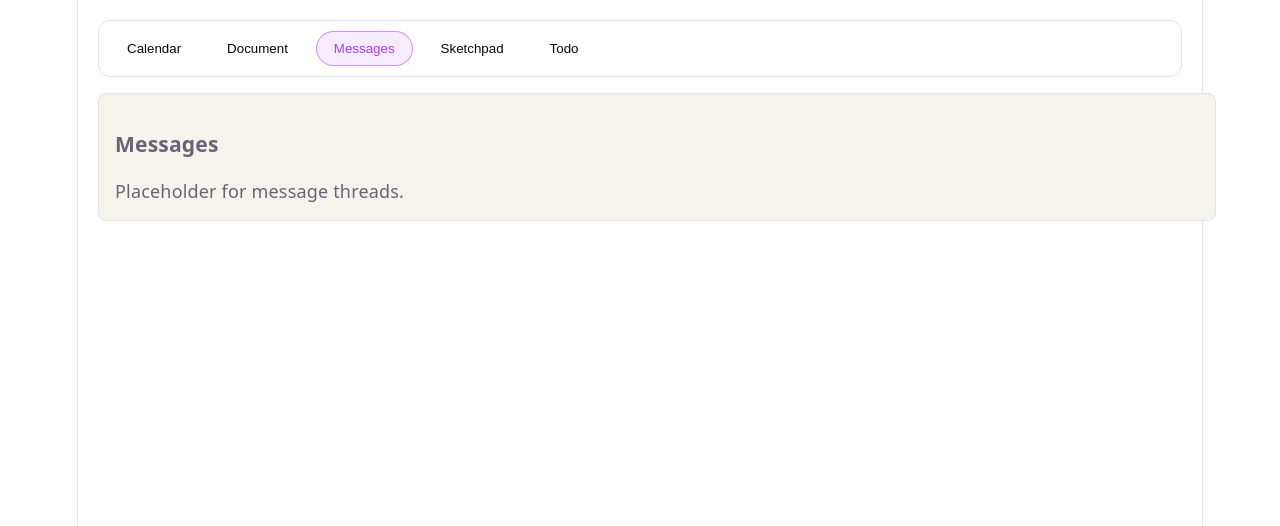
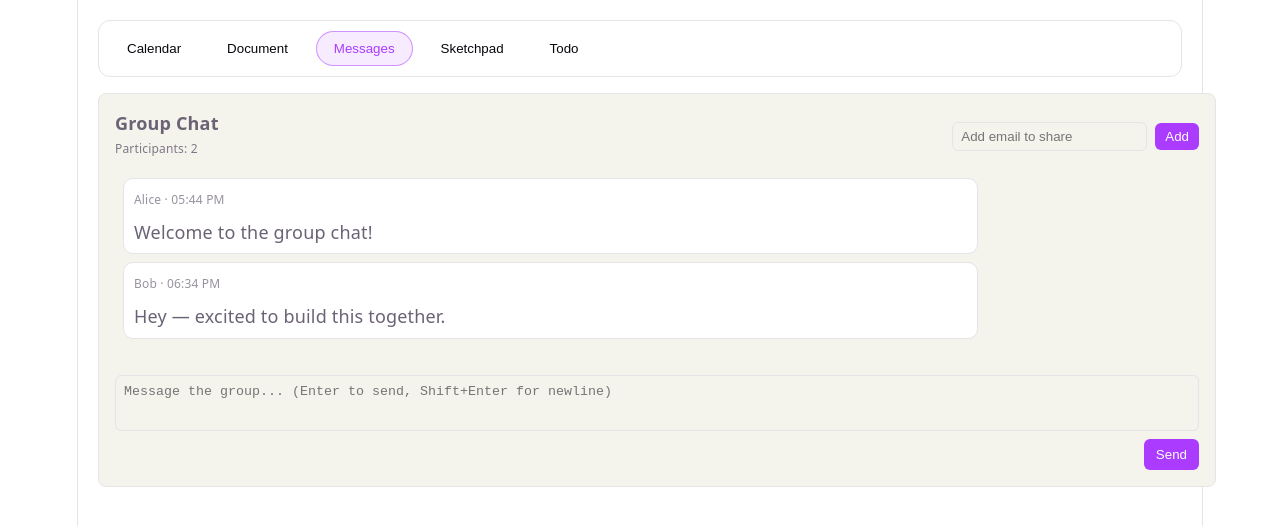
Before and after one commit to sorenbaca-tech/sendr, a React (Vite) app in the folder hackproject1/hackathon-project-1/: page / in a window 1280 px wide. Both pictures are taken after a click on the tab "Messages". Shown: the top 526 px of the page. Built offline with nearby package versions, Linux system fonts and the light colour scheme.

Commit message:
Start of the Messaging app

```diff
--- a/hackproject1/hackathon-project-1/src/components/Messages.jsx
+++ b/hackproject1/hackathon-project-1/src/components/Messages.jsx
@@ -1,10 +1,149 @@
-import React from 'react'
+import React, { useEffect, useRef, useState } from 'react'
+
+const sample = [
+  { id: 1, sender: 'alice@example.com', name: 'Alice', text: 'Welcome to the group chat!', ts: Date.now() - 1000 * 60 * 60 },
+  { id: 2, sender: 'bob@example.com', name: 'Bob', text: 'Hey — excited to build this together.', ts: Date.now() - 1000 * 60 * 10 },
+]
+
+function shortNameFromEmail(email) {
+  const local = email.split('@')[0] || email
+  return local.replace(/[._\-]/g, ' ').replace(/\b\w/g, (c) => c.toUpperCase())
+}
 
 export default function Messages() {
+  const [messages, setMessages] = useState(sample)
+  const [value, setValue] = useState('')
+  const [shareEmail, setShareEmail] = useState('')
+  const [participants, setParticipants] = useState(() => {
+    // derive participants from sample messages
+    const map = {}
+    sample.forEach((m) => {
+      map[m.sender] = { email: m.sender, name: m.name || shortNameFromEmail(m.sender) }
+    })
+    return Object.values(map)
+  })
+  const [notification, setNotification] = useState('')
+
+  const listRef = useRef(null)
+  const emailRef = useRef(null)
+
+  useEffect(() => {
+    // auto-scroll to bottom on new message
+    const el = listRef.current
+    if (el) el.scrollTop = el.scrollHeight
+  }, [messages])
+
+  function send() {
+    const text = value.trim()
+    if (!text) return
+    const m = { id: Date.now(), sender: 'you@example.com', name: 'You', text, ts: Date.now() }
+    setMessages((s) => [...s, m])
+    setValue('')
+  }
+
+  function onKeyDown(e) {
+    if (e.key === 'Enter' && !e.shiftKey) {
+      e.preventDefault()
+      send()
+    }
+  }
+
+  function isValidEmail(email) {
+    return /^[^\s@]+@[^\s@]+\.[^\s@]+$/.test(email)
+  }
+
+  function addParticipant() {
+    const email = shareEmail.trim().toLowerCase()
+    if (!isValidEmail(email)) {
+      // simple feedback: focus the input
+      if (emailRef.current) emailRef.current.focus()
+      return
+    }
+    if (participants.find((p) => p.email === email)) {
+      setShareEmail('')
+      return
+    }
+    const name = shortNameFromEmail(email)
+    const p = { email, name }
+    setParticipants((s) => [...s, p])
+    setShareEmail('')
+    // post a system message announcing join
+    const joinMsg = { id: Date.now() + 1, sender: 'system', name: 'System', text: `${name} (${email}) joined the group.`, ts: Date.now() }
+    setMessages((s) => [...s, joinMsg])
+    // mock email notification
+    setNotification(`Email sent to ${email} with chat access link.`)
+    setTimeout(() => setNotification(''), 3000)
+  }
+
   return (
-    <section className="component-card">
-      <h3>Messages</h3>
-      <p>Placeholder for message threads.</p>
+    <section className="component-card messages-wrapper">
+      <style>{`
+        .messages-wrapper { display:flex; flex-direction:column; height:360px; }
+        .messages-header { display:flex; justify-content:space-between; align-items:center; margin-bottom:8px }
+        .participants { font-size:12px; color:var(--text); opacity:0.85 }
+        .share-box { display:flex; gap:8px; align-items:center }
+        .share-box input { padding:6px 8px; border-radius:6px; border:1px solid var(--border); background:var(--code-bg); color:var(--text-h) }
+        .share-box button { padding:6px 10px; border-radius:6px; background:var(--accent); color:white; border:none }
+        .messages-list { flex:1; overflow:auto; padding:8px; display:flex; flex-direction:column; gap:8px }
+        .message { max-width:78%; padding:8px 10px; border-radius:10px; background:var(--bg); border:1px solid var(--border); color:var(--text); }
+        .message .meta { font-size:12px; color:var(--text); opacity:0.7; margin-bottom:6px }
+        .message.you { margin-left:auto; background:var(--accent-bg); border-color:var(--accent-border); }
+        .message.system { margin:0 auto; max-width:100%; background:transparent; border:none; color:var(--text); opacity:0.8; text-align:center }
+        .composer { display:flex; gap:8px; margin-top:8px; flex-direction:column }
+        .composer textarea { flex:1; resize:none; min-height:38px; max-height:120px; padding:8px; border-radius:6px; border:1px solid var(--border); background:var(--code-bg); color:var(--text-h) }
+        .composer button { padding:8px 12px; border-radius:6px; background:var(--accent); color:white; border:none; align-self:flex-end }
+        .notification { padding:8px 12px; border-radius:6px; background:var(--accent-bg); border:1px solid var(--accent-border); color:var(--accent); font-size:13px; animation:slideIn 0.3s ease-out }
+        @keyframes slideIn { from { opacity:0; transform:translateY(-4px) } to { opacity:1; transform:translateY(0) } }
+      `}</style>
+
+      <div className="messages-header">
+        <div>
+          <strong>Group Chat</strong>
+          <div className="participants">Participants: {participants.length}</div>
+        </div>
+
+        <div className="share-box">
+          <input
+            ref={emailRef}
+            aria-label="Share with email"
+            placeholder="Add email to share"
+            value={shareEmail}
+            onChange={(e) => setShareEmail(e.target.value)}
+            onKeyDown={(e) => { if (e.key === 'Enter') { e.preventDefault(); addParticipant() } }}
+          />
+          <button type="button" onClick={addParticipant}>Add</button>
+        </div>
+      </div>
+
+      <div className="messages-list" ref={listRef} aria-live="polite">
+        {messages.map((m) => {
+          if (m.sender === 'system') {
+            return (
+              <div key={m.id} className="message system">
+                <div>{m.text}</div>
+              </div>
+            )
+          }
+          const isYou = m.sender === 'you@example.com'
+          return (
+            <div key={m.id} className={isYou ? 'message you' : 'message'}>
+              <div className="meta">{m.name || shortNameFromEmail(m.sender)} · {new Date(m.ts).toLocaleTimeString([], { hour: '2-digit', minute: '2-digit' })}</div>
+              <div>{m.text}</div>
+            </div>
+          )
+        })}
+      </div>
+
+      <div className="composer">
+        {notification && <div className="notification">{notification}</div>}
+        <textarea
+          placeholder="Message the group... (Enter to send, Shift+Enter for newline)"
+          value={value}
+          onChange={(e) => setValue(e.target.value)}
+          onKeyDown={onKeyDown}
+        />
+        <button type="button" onClick={send}>Send</button>
+      </div>
     </section>
   )
 }
```
